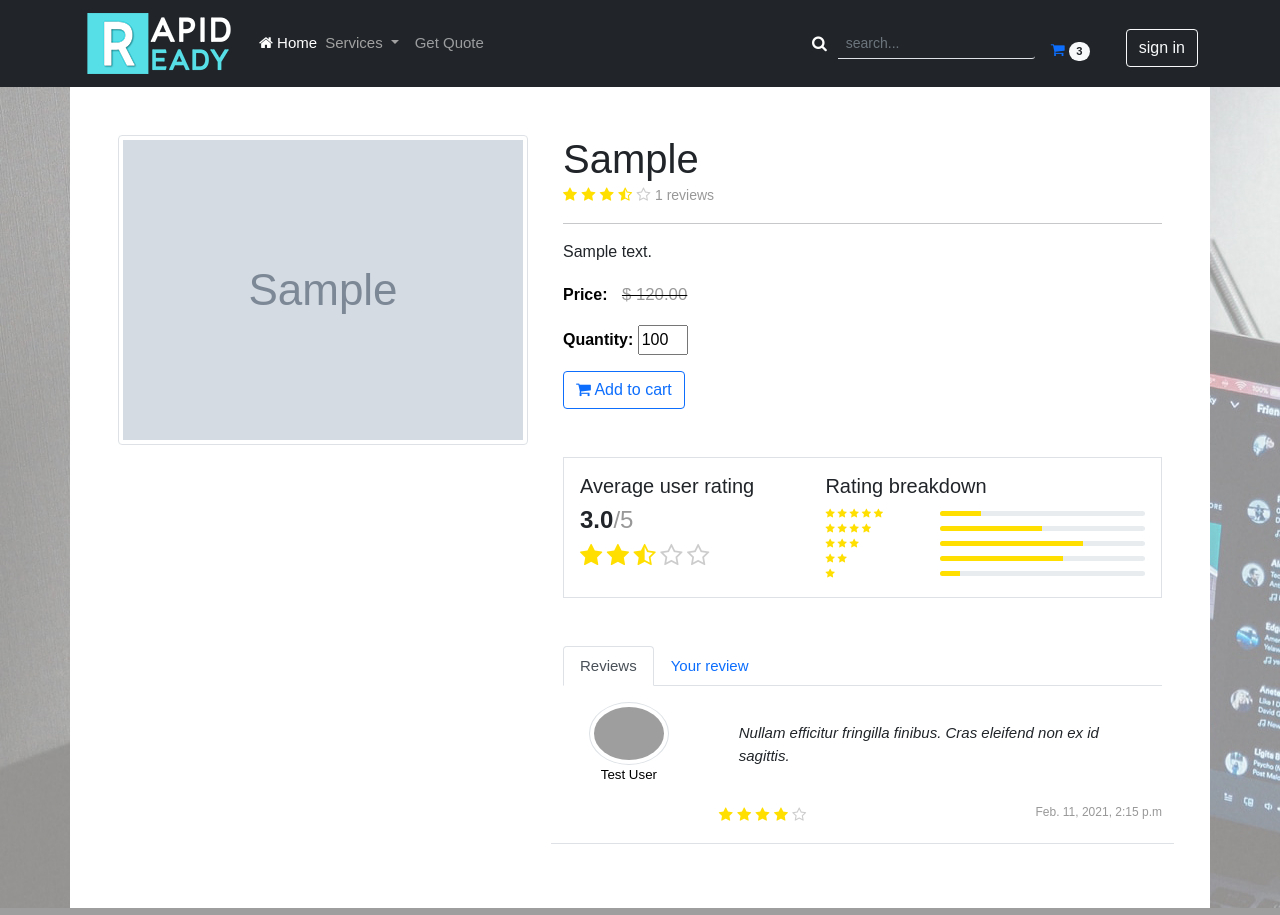
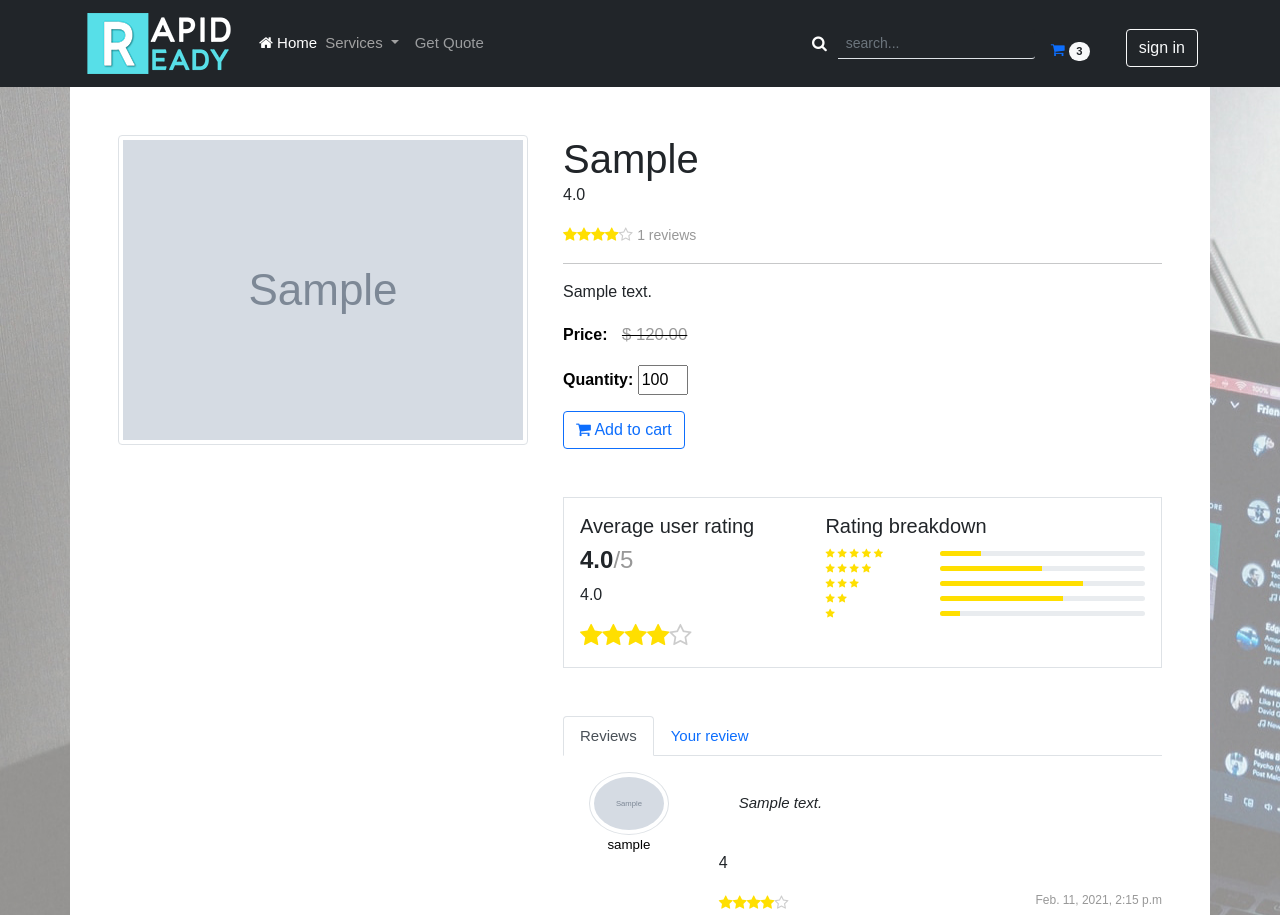
Before and after one commit to avishkakavindu/rapidready-django, a Django app: page /service/1 in a window 1280 px wide. Shown: the top 915 px of the page. Run offline with Django 3.2, Linux system fonts and the light colour scheme; tables that the repository leaves empty hold one stand-in row (values such as "Sample post"); grey boxes marked "Sample" are stand-in pictures; some libraries are stand-ins or nearby versions; grey boxes are pictures that could not be loaded.

Commit message:
Rating rendering done

```diff
--- /dev/null
+++ b/static/js/scripts.js
@@ -0,0 +1,22 @@
+// service rating light up
+$('.star-rating').each(function(){
+    var rating = $(this).data('rating');
+
+    for(let i=1 ; i<=5; i++){
+        if(i<=rating){
+            $(this).append(
+                '<i class="fa fa-star" aria-hidden="true"></i>'
+            );
+        }
+        else if(Math.floor(rating) === (i-1) && Math.floor(rating) < rating){
+            $(this).append(
+                '<i class="fa fa-star-half-o" aria-hidden="true"></i>'
+            );
+        }
+        else{
+            $(this).append(
+                '<i class="fa fa-star-o" aria-hidden="true"></i>'
+            );
+        }
+    }
+});
--- a/store/models.py
+++ b/store/models.py
@@ -156,6 +156,8 @@ class Service(models.Model):
     @property
     def average_rating(self):
         """ Get average rating for service """
+        if self.rating_count == 0:
+            return '0'
         return '{:.1f}'.format(sum([_.rating for _ in self.review_set.all()]) / self.rating_count)
 
     @property
--- a/store/templates/base.html
+++ b/store/templates/base.html
@@ -184,5 +184,6 @@
 <script src="https://cdn.jsdelivr.net/npm/@popperjs/core@2.6.0/dist/umd/popper.min.js" integrity="sha384-KsvD1yqQ1/1+IA7gi3P0tyJcT3vR+NdBTt13hSJ2lnve8agRGXTTyNaBYmCR/Nwi" crossorigin="anonymous"></script>
 <script src="https://cdn.jsdelivr.net/npm/bootstrap@5.0.0-beta2/dist/js/bootstrap.min.js" integrity="sha384-nsg8ua9HAw1y0W1btsyWgBklPnCUAFLuTMS2G72MMONqmOymq585AcH49TLBQObG" crossorigin="anonymous"></script>
 -->
+<script src="{% static 'js/scripts.js' %}"></script>
 </body>
 </html>
--- a/store/templates/store/service.html
+++ b/store/templates/store/service.html
@@ -20,12 +20,7 @@
                     <h1>{{ object.service }}</h1>
                     <!-- Star rating -->
                     <span class="star-rating" data-rating="{{ object.average_rating }}">
-                        <i class="fa fa-star" aria-hidden="true"></i>
-                        <i class="fa fa-star" aria-hidden="true"></i>
-                        <i class="fa fa-star" aria-hidden="true"></i>
-                        <i class="fa fa-star-half-o" aria-hidden="true"></i>
-                        <i class="fa fa-star-o" aria-hidden="true"></i>
-
+                        <p>{{ object.average_rating }}</p>
                     </span>
                     <small> {{ object.rating_count }} reviews</small>
                     <hr>
@@ -62,15 +57,11 @@
                         <div class="row  graphical-avg">
                             <div class="col-md col-lg-5 self-align-right">
                                 <h5> Average user rating</h5>
-                                <h4>3.0<span>/5</span></h4>
+                                <h4>{{ object.average_rating }}<span>/5</span></h4>
 
                                 <!-- Star rating -->
-                                <span class="star-rating">
-                                    <i class="fa fa-star" aria-hidden="true"></i>
-                                    <i class="fa fa-star" aria-hidden="true"></i>
-                                    <i class="fa fa-star-half-o" aria-hidden="true"></i>
-                                    <i class="fa fa-star-o" aria-hidden="true"></i>
-                                    <i class="fa fa-star-o" aria-hidden="true"></i>
+                                <span class="star-rating" data-rating="{{ object.average_rating }}">
+                                    <p>{{ object.average_rating }}</p>
                                 </span>
                             </div>
                             <!-- Rating Breakdown -->
@@ -192,30 +183,30 @@
                                 <div class="tab-pane active fade show  mt-2" id="nav-home" role="tabpanel"
                                      aria-labelledby="nav-home-tab">
                                     <!-- Review -->
+                                    {% for review in reviews %}
                                         <div class="row mt-3 mb-3 border-bottom pb-3 reviews">
                                             <div class="col-md col-lg-3 text-center">
-                                            <img src="img/user/root.jpg"
+                                                <img src="{{ review.user.profile_pic.url }}"
                                                      class="img-thumbnail rounded-circle review-pic">
                                                 <p class="review-username">
-                                                Test User
+                                                    {{ review.user }}
                                                 </p>
                                             </div>
+
                                             <div class="col-md col-lg">
                                                 <p class="review-desc">
-                                                Nullam efficitur fringilla finibus. Cras eleifend non ex id sagittis.
+                                                    {{ review.review|default:"None" }}
                                                 </p>
                                                 <!-- Star rating -->
-                                            <span class="star-rating rev-rating">
-                                                <i class="fa fa-star" aria-hidden="true"></i>
-                                                <i class="fa fa-star" aria-hidden="true"></i>
-                                                <i class="fa fa-star" aria-hidden="true"></i>
-                                                <i class="fa fa-star" aria-hidden="true"></i>
-                                                <i class="fa fa-star-o" aria-hidden="true"></i>
+                                                <span class="star-rating rev-rating" data-rating="{{ review.rating }}">
+                                                    <p>{{ review.rating }}</p>
+
                                                 </span>
                                                 <span class="review-date">Feb. 11, 2021, 2:15 p.m </span>
                                             </div>
                                         </div>
                                         <!-- End of review -->
+                                    {% endfor %}
                                 </div>
                                 <div class="tab-pane border-bottom mt-2" id="nav-profile" role="tabpanel"
                                      aria-labelledby="nav-profile-tab">
--- a/store/views.py
+++ b/store/views.py
@@ -10,7 +10,7 @@ from django.urls import reverse
 from store.util import Util, token_generator
 from django.contrib.auth.models import User
 from django.contrib import messages
-from store.models import Service, Category
+from store.models import Service, Category, Review
 from store.forms import SignUpForm, AddToCartForm
 from django.contrib import messages
 from django.contrib.auth import get_user_model
@@ -136,3 +136,8 @@ class ServiceView(DetailView):
 
     model = Service
     template_name = 'store/service.html'
+
+    def get_context_data(self, **kwargs):
+        context = super(ServiceView, self).get_context_data()
+        context['reviews'] = Review.objects.filter(service=self.kwargs['pk'])
+        return context
```
Also changed, not shown: store/templates/store/home.html (+2 -6 lines). Lines whose indentation alone changed are shown as unchanged.
